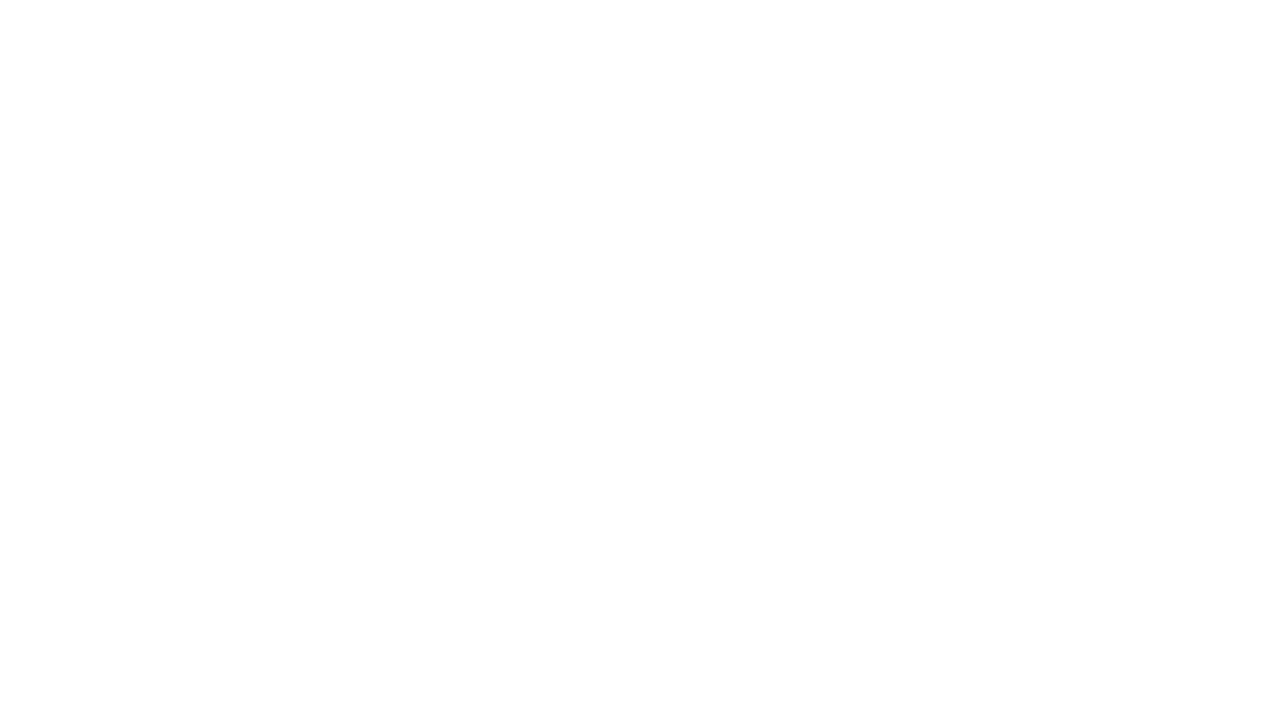
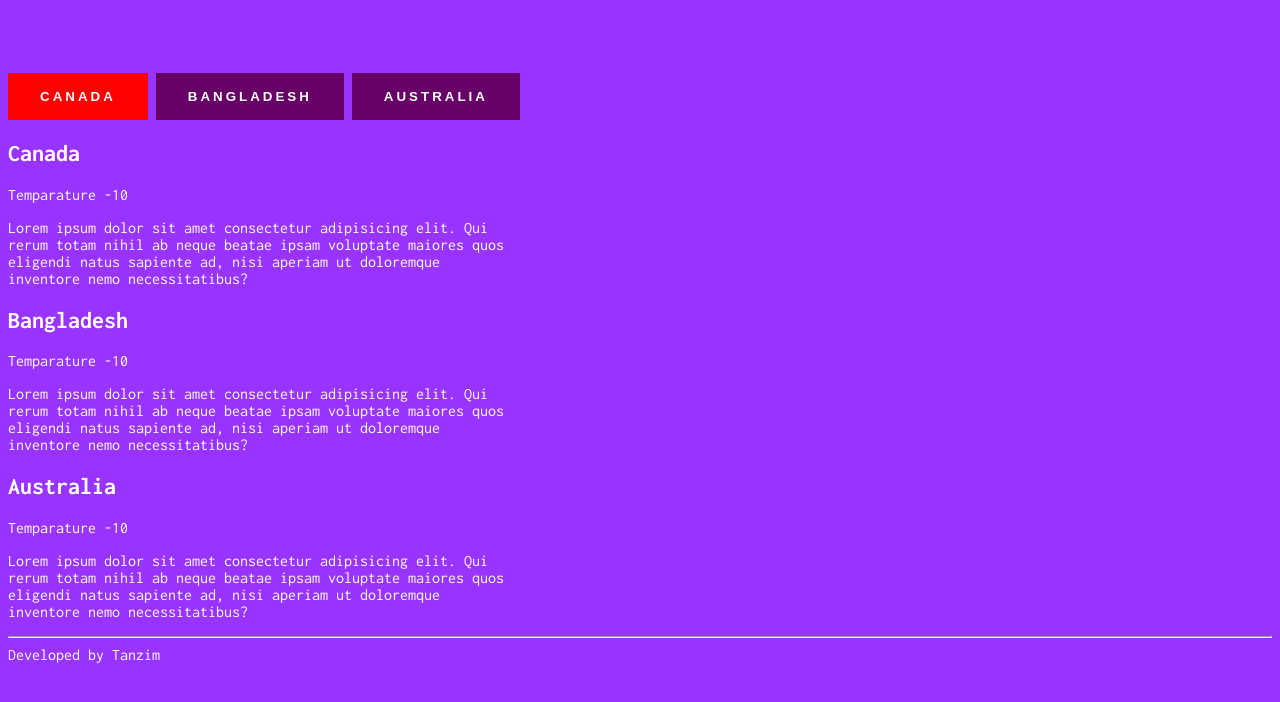
Before and after one commit to tanzimr8/learning_async_await_in_js, a plain HTML site: page index.html in a window 1280 px wide. Drawn offline with Linux system fonts and the light colour scheme.

Commit message:
Basic HTML,CSS

```diff
--- a/app.js
+++ b/app.js
@@ -1,6 +1,9 @@
-async function hello(){ //makes it a asynchronous function
-    return "Hello";
-}
-//code Jan 20/2023
-console.log(hello());
-console.log(hello());
+const Buttons = document.querySelectorAll('.countryButton');
+const wIinfo = document.querySelectorAll('.w-info');
+Buttons.forEach(button =>{
+    button.addEventListener('click', ()=>{
+        wIinfo.addEventListener('click',()=>{
+
+        })
+    })
+})
--- a/index.html
+++ b/index.html
@@ -5,9 +5,41 @@
     <meta http-equiv="X-UA-Compatible" content="IE=edge">
     <meta name="viewport" content="width=device-width, initial-scale=1.0">
     <title>Learning - Async Await</title>
+    <link rel="preconnect" href="https://fonts.googleapis.com">
+    <link rel="preconnect" href="https://fonts.gstatic.com" crossorigin>
+    <link href="https://fonts.googleapis.com/css2?family=Inconsolata:wght@200;300;400;500;600;700;800;900&display=swap" rel="stylesheet">
     <link rel="stylesheet" href="styles.css">
+
 </head>
 <body>
     <script src="app.js"></script>
+    <section class="weather">
+            <div class="weather-wrapper">
+                <div class="cities">
+                    <button class="countryButton button_active" id="Canada">Canada</button>
+                    <button class="countryButton" id="Bangladesh">Bangladesh</button>
+                    <button class="countryButton" id="Australia">Australia</button>
+                </div>
+                <div class="weather-info">
+                    <div class="w-info location-Canada">
+                        <h2>Canada</h2>
+                        <p>Temparature <span id="temp">-10</span></p>
+                        <p>Lorem ipsum dolor sit amet consectetur adipisicing elit. Qui rerum totam nihil ab neque beatae ipsam voluptate maiores quos eligendi natus sapiente ad, nisi aperiam ut doloremque inventore nemo necessitatibus?</p>
+                    </div>
+                    <div class="w-info location-Bangladesh">
+                        <h2>Bangladesh</h2>
+                        <p>Temparature <span id="temp">-10</span></p>
+                        <p>Lorem ipsum dolor sit amet consectetur adipisicing elit. Qui rerum totam nihil ab neque beatae ipsam voluptate maiores quos eligendi natus sapiente ad, nisi aperiam ut doloremque inventore nemo necessitatibus?</p>
+                    </div>
+                    <div class="w-info location-Australia">
+                        <h2>Australia</h2>
+                        <p>Temparature <span id="temp">-10</span></p>
+                        <p>Lorem ipsum dolor sit amet consectetur adipisicing elit. Qui rerum totam nihil ab neque beatae ipsam voluptate maiores quos eligendi natus sapiente ad, nisi aperiam ut doloremque inventore nemo necessitatibus?</p>
+                    </div>
+                </div>
+                <hr>
+                <footer>Developed by Tanzim</footer>
+        </div>
+    </section>
 </body>
 </html>
--- a/styles.css
+++ b/styles.css
@@ -0,0 +1,33 @@
+body{
+    font-family: 'Inconsolata', monospace;
+    background-color: #9933ff;
+    color:#fff;
+
+}
+button{
+    border: none;
+    padding: 16px 32px;
+    font-weight: 700;
+    letter-spacing: 3px;
+    text-transform: uppercase;
+    cursor: pointer;
+    background-color:  #660066;
+    color: #fff;
+}
+.button_active{
+    background-color: red;
+}
+.container{
+    width: 80%;
+    margin: 0 auto;
+}
+.weather{
+    height: 90vh;
+    width: 100%;
+    display: flex;
+    justify-content: center;
+    align-items: center;
+}
+p{
+    width: 40%;
+}
```
